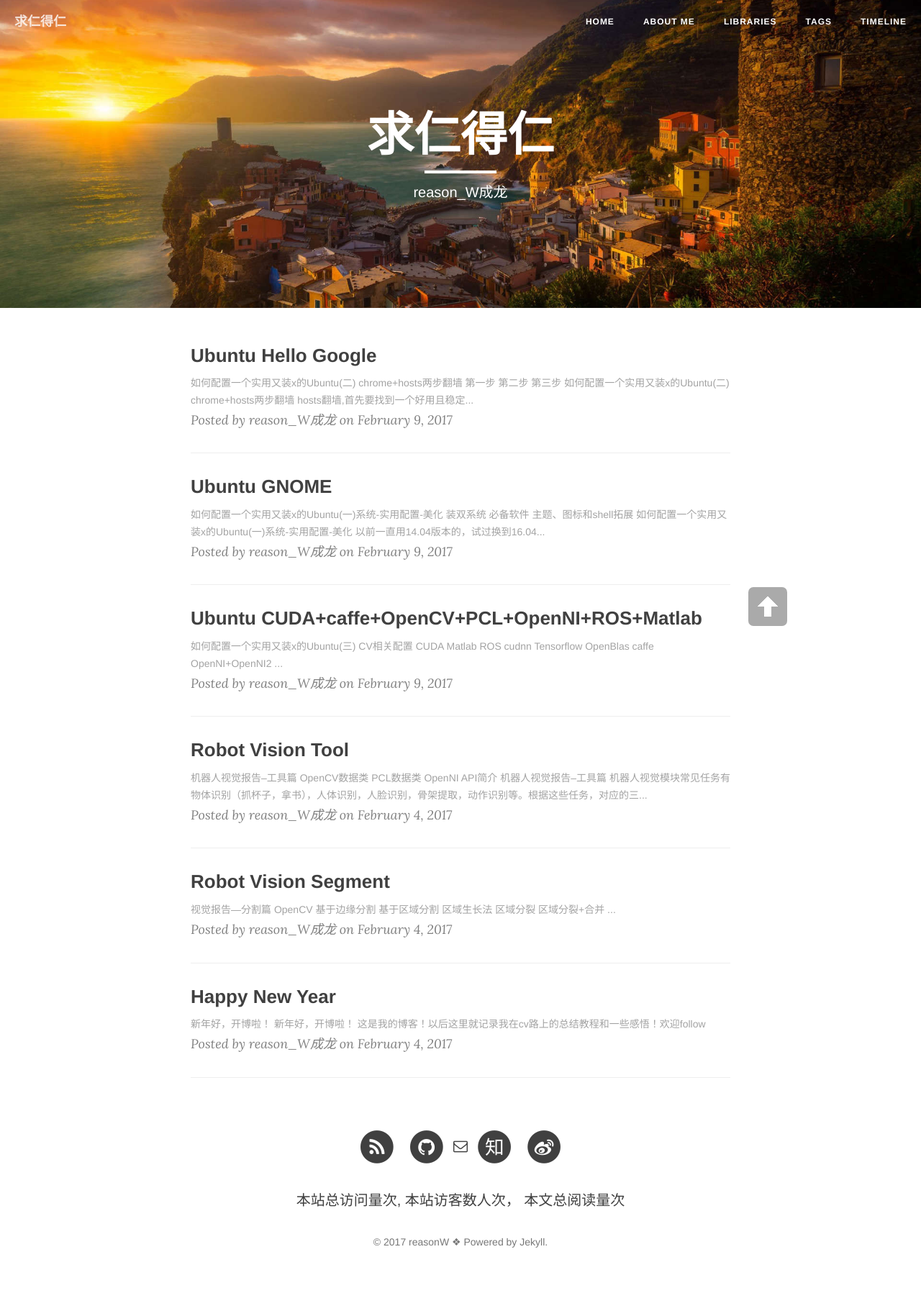
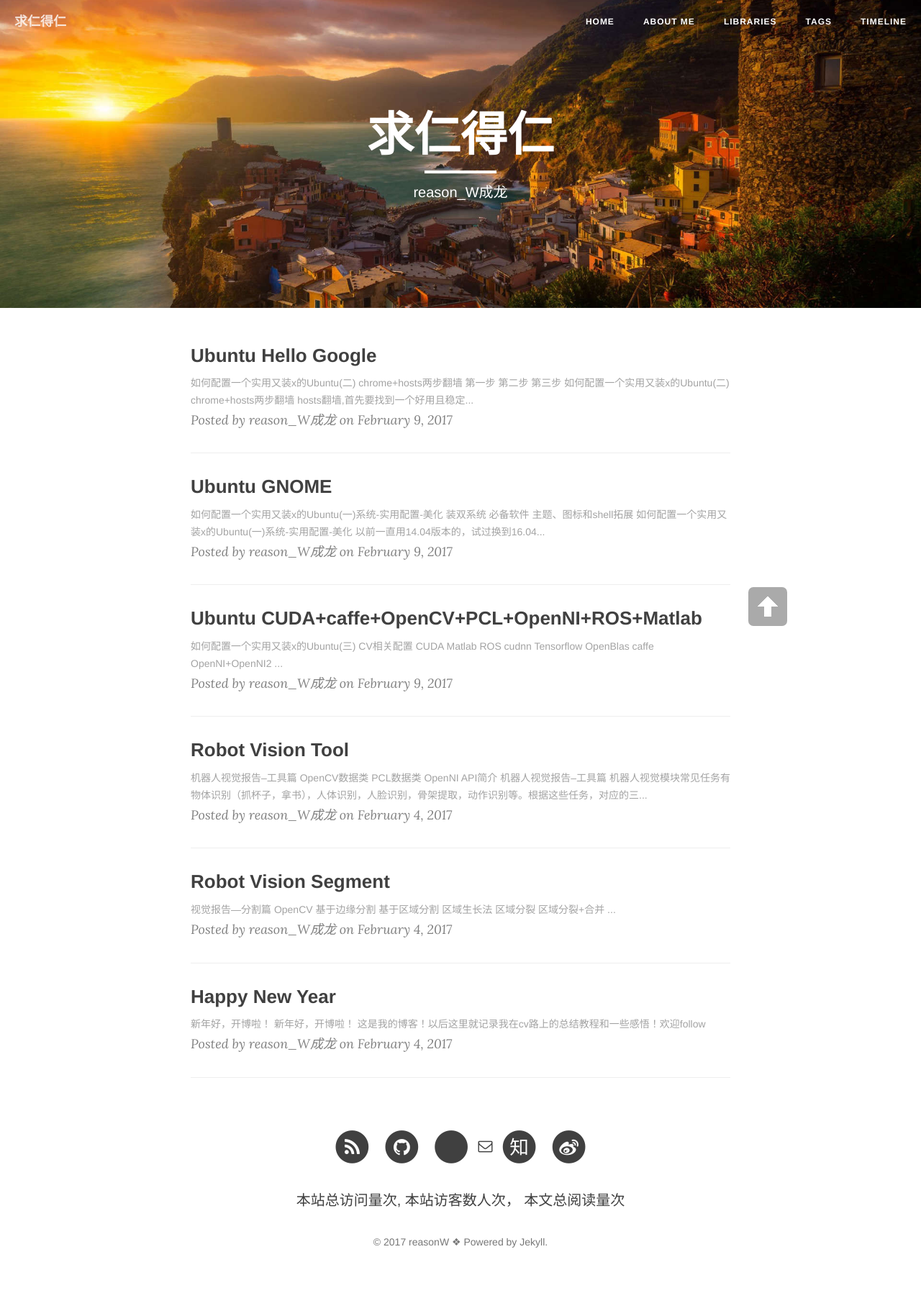
Before and after one commit to Skylar95/Skylar95, a Jekyll site: the page built from index.html, in a window 1280 px wide. Shown: the whole page at 72% size. Built offline with Jekyll 4.4.1, drawn with Linux system fonts in a browser that asks for light colours; nearby versions of some CDN libraries; the list of posts is cut into pages by our own code; comment, search, counter and statistics services are not loaded.

Commit message:
modify contact me

```diff
--- a/_includes/footer.html
+++ b/_includes/footer.html
@@ -49,6 +49,14 @@
                     -->
 
                     {% if site.email %}
+                    <li>
+                      <a href="mailto:charlewander@gmail.com">
+                        <span class="fa-stack fa-lg">
+                            <i class="fa fa-circle fa-stack-2x"></i>
+                            <i class="fa  fa-stack-1x fa-inverse"></i>
+                        </span>
+                    </a>
+                    </li>
                     <a href="mailto:{{site.email}}" title="email">
                         <i class="fa fa-envelope-o" aria-hidden="true"></i>
                     </a>
```
